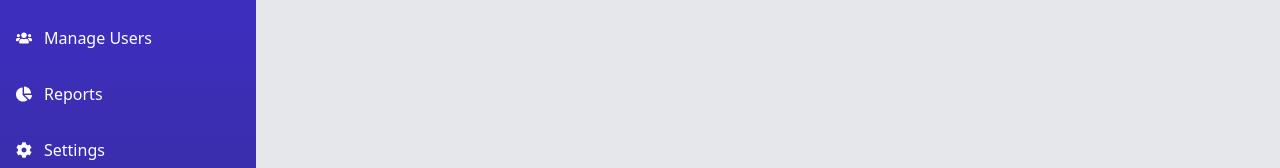
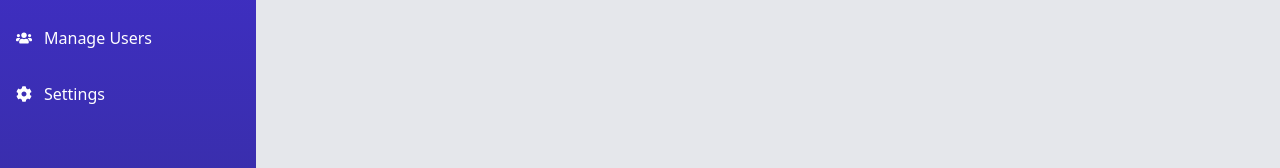
Before and after one commit to devoleper-samreen/Car-Rental, a React (Vite) app in the folder Frontend/: page /admin/dashboard in a window 1280 px wide. Shown: the part 234-402 px from the top of the page. Built offline with nearby package versions, Linux system fonts and the light colour scheme; sample sign-in values are in the browser's storage.

Commit message:
refactor: remove Reports page and associated navigation from AdminDashboard

```diff
--- a/Frontend/src/App.jsx
+++ b/Frontend/src/App.jsx
@@ -12,7 +12,6 @@ import ManageCars from "./pages/ManageCars"
 import ManageUsers from "./pages/ManageUsers"
 import Dashboard from "./pages/Dashboard"
 import ManageBookings from "./pages/ManageBookings"
-import Reports from "./pages/Reports"
 import Setting from "./pages/Setting"
 import { Toaster } from "react-hot-toast";
 import UserProtectedRoute from './UserProtectedRoute'
@@ -57,7 +56,6 @@ function App() {
             <Route path='manage-cars' element={<ManageCars />} />
             <Route path='manage-users' element={<ManageUsers />} />
             <Route path='manage-bookings' element={<ManageBookings />} />
-            <Route path='reports' element={<Reports />} />
             <Route path='setting' element={<Setting />} />
           </Route>
 
--- a/Frontend/src/dashboard/AdminDashboard.jsx
+++ b/Frontend/src/dashboard/AdminDashboard.jsx
@@ -41,10 +41,7 @@ function AdminDashboard() {
                             }`}>
                             <FaUsers className="mr-3" /> Manage Users
                         </li>
-                        <li onClick={() => navigate('/admin/dashboard/reports')} className={`flex items-center px-4 py-3 cursor-pointer ${isActive('/admin/dashboard/reports') ? 'bg-indigo-600' : 'hover:bg-indigo-600'
-                            }`}>
-                            <FaChartPie className="mr-3" /> Reports
-                        </li>
+
                         <li onClick={() => navigate('/admin/dashboard/setting')} className={`flex items-center px-4 py-3 cursor-pointer ${isActive('/admin/dashboard/setting') ? 'bg-indigo-600' : 'hover:bg-indigo-600'
                             }`}>
                             <FaCog className="mr-3" /> Settings
--- a/Frontend/src/pages/Reports.jsx
+++ /dev/null
@@ -1,9 +0,0 @@
-import React from 'react'
-
-function Reports() {
-    return (
-        <div>Reports</div>
-    )
-}
-
-export default Reports
```
